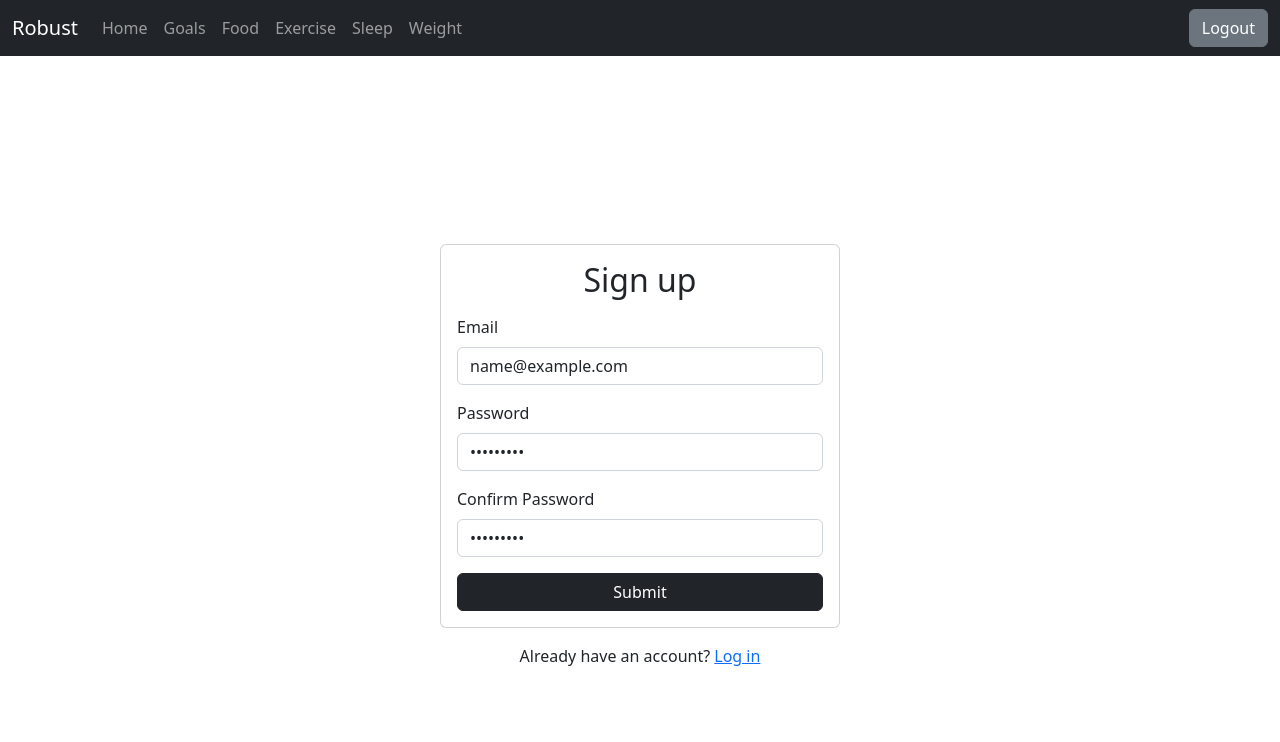
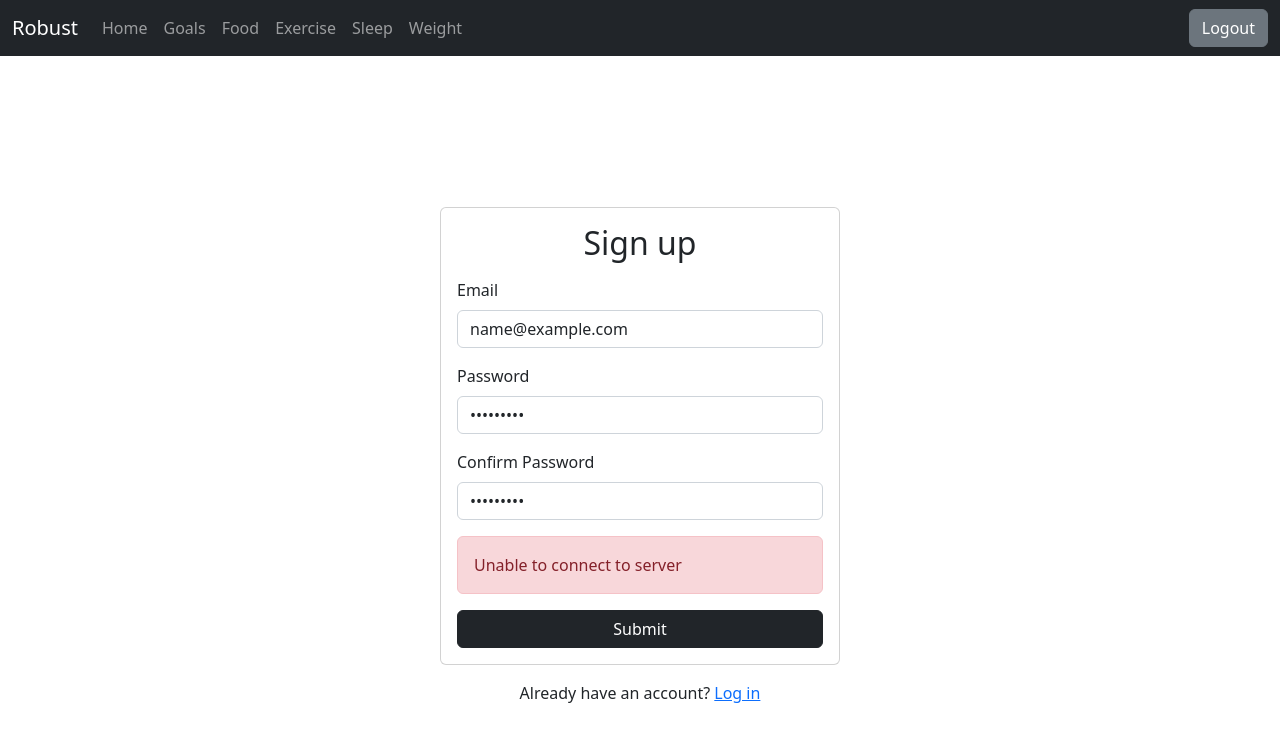
Before and after one commit to thomasmknguyen/fitness-tracker-client, a React (Create React App) app: page /signup in a window 1280 px wide. Both pictures are taken after typing "name@example.com", "Sample123", "Sample123" into the empty fields and a click on the button "Submit". Shown: the top 742 px of the page. Built offline with nearby package versions, Linux system fonts and the light colour scheme; no server answers.

Commit message:
password hashing, log in/register loading buttons, error handling

```diff
--- a/src/components/FoodPage.js
+++ b/src/components/FoodPage.js
@@ -6,11 +6,11 @@ import Card from "react-bootstrap/Card";
 import Table from "react-bootstrap/Table";
 
 function FoodPage() {
-  const [isSearching, setIsSearching] = useState(false);
+  const [searching, setSearching] = useState(false);
   const [meal, setMeal] = useState("Meal");
   const [foodQuery, setFoodQuery] = useState("");
   const [searchResults, setSearchResults] = useState([]);
-  const [isLoading, setIsLoading] = useState(false);
+  const [loading, setLoading] = useState(false);
 
   const getFoodResults = async (event) => {
     event.preventDefault();
@@ -18,7 +18,7 @@ function FoodPage() {
     const previousQuery = searchResults?.foodSearchCriteria?.query;
     if (foodQuery.length === 0 || previousQuery === foodQuery) return;
 
-    setIsLoading(true);
+    setLoading(true);
     setSearchResults([]);
 
     const params = {
@@ -39,7 +39,7 @@ function FoodPage() {
       .then((json) => {
         console.log(json);
         setSearchResults(json);
-        setIsLoading(false);
+        setLoading(false);
       });
   };
 
@@ -50,12 +50,12 @@ function FoodPage() {
   return (
     <>
       <div>
-        {!isSearching && (
-          <Button variant="dark" onClick={() => setIsSearching(true)}>
+        {!searching && (
+          <Button variant="dark" onClick={() => setSearching(true)}>
             Add Food
           </Button>
         )}
-        {isSearching && (
+        {searching && (
           <Dropdown>
             <Dropdown.Toggle variant="dark" id="dropdown-basic">
               {meal}
@@ -74,7 +74,7 @@ function FoodPage() {
           </Dropdown>
         )}
       </div>
-      {isSearching && (
+      {searching && (
         <div>
           <Form onSubmit={getFoodResults}>
             <Form.Control
@@ -83,8 +83,8 @@ function FoodPage() {
               value={foodQuery}
               onChange={handleFoodQueryChange}
             />
-            <Button type="submit" variant="dark" disabled={isLoading}>
-              {!isLoading ? "Search" : "Loading..."}
+            <Button type="submit" variant="dark" disabled={loading}>
+              {!loading ? "Search" : "Loading..."}
             </Button>
             <Button variant="dark" onClick={() => setSearchResults([])}>
               Clear
--- a/src/components/LoginPage.js
+++ b/src/components/LoginPage.js
@@ -9,10 +9,11 @@ function LoginPage() {
   const [loading, setLoading] = useState(false);
   const [error, setError] = useState("");
 
-  const handleSubmit = (event) => {
+  const handleSubmit = async (event) => {
     event.preventDefault();
+    setLoading(true);
     setError("");
-    Axios.post("http://localhost:4000/login", {
+    await Axios.post("http://localhost:4000/login", {
       email: email,
       password: password,
     })
@@ -20,17 +21,19 @@ function LoginPage() {
         if (typeof response.data === "string") {
           setError(response.data);
         } else {
+          // TODO: Handle log in
           console.log(response.data);
         }
       })
       .catch((error) => {
         if (error.code === "ERR_NETWORK") {
-          setError("Unable to connect to server.");
+          setError("Unable to connect to server");
         } else {
+          setError("Error");
           console.log(error);
         }
       });
-    //console.log(`email is ${email}, password is ${password}`);
+    setLoading(false);
   };
 
   const handleEmailChange = (event) => {
@@ -72,8 +75,12 @@ function LoginPage() {
                 />
               </Form.Group>
               {error && <Alert variant="danger">{error}</Alert>}
-
-              <Button className="w-100" variant="dark" type="submit">
+              <Button
+                className="w-100"
+                variant="dark"
+                disabled={loading}
+                type="submit"
+              >
                 Log in
               </Button>
             </Form>
--- a/src/components/MyNavbar.js
+++ b/src/components/MyNavbar.js
@@ -9,6 +9,7 @@ function MyNavbar() {
   const navigate = useNavigate();
 
   const handleLogout = () => {
+    // TODO: Handle logout
     navigate("/login");
   };
 
--- a/src/components/SignupPage.js
+++ b/src/components/SignupPage.js
@@ -10,7 +10,7 @@ function SignupPage() {
   const [loading, setLoading] = useState(false);
   const [error, setError] = useState("");
 
-  const handleSubmit = (event) => {
+  const handleSubmit = async (event) => {
     event.preventDefault();
 
     if (password !== passwordConfirm) {
@@ -18,18 +18,33 @@ function SignupPage() {
       return;
     }
 
+    setLoading(true);
     setError("");
-    Axios.post("http://localhost:4000/register", {
+    await Axios.post("http://localhost:4000/register", {
       email: email,
       password: password,
     })
       .then((response) => {
-        console.log(response);
+        if (
+          response.data === "Unable to connect to database" ||
+          response.data === "Email already has an account" ||
+          response.data === "Error"
+        ) {
+          setError(response.data);
+        } else {
+          // TODO: Handle sign up
+          console.log(response.data); // Values inserted
+        }
       })
       .catch((error) => {
-        console.log(error);
+        if (error.code === "ERR_NETWORK") {
+          setError("Unable to connect to server");
+        } else {
+          setError("Error");
+          console.log(error);
+        }
       });
-    //console.log(`email is ${email}, password is ${password}, passwordConfirm is ${passwordConfirm}`);
+    setLoading(false);
   };
 
   const handleEmailChange = (event) => {
@@ -53,7 +68,6 @@ function SignupPage() {
         <Card>
           <Card.Body>
             <h2 className="text-center mb-3">Sign up</h2>
-            {error && <Alert variant="danger">{error}</Alert>}
             <Form onSubmit={handleSubmit}>
               <Form.Group className="mb-3" id="email">
                 <Form.Label>Email</Form.Label>
@@ -85,7 +99,13 @@ function SignupPage() {
                   required
                 />
               </Form.Group>
-              <Button className="w-100" variant="dark" type="submit">
+              {error && <Alert variant="danger">{error}</Alert>}
+              <Button
+                className="w-100"
+                variant="dark"
+                disabled={loading}
+                type="submit"
+              >
                 Submit
               </Button>
             </Form>
```
